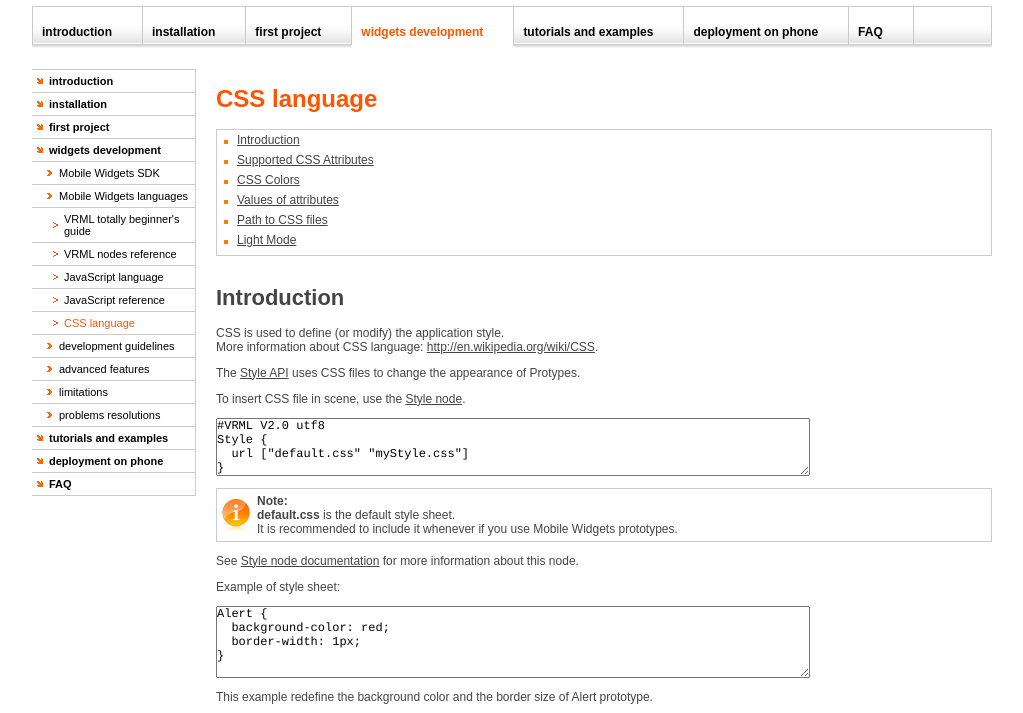
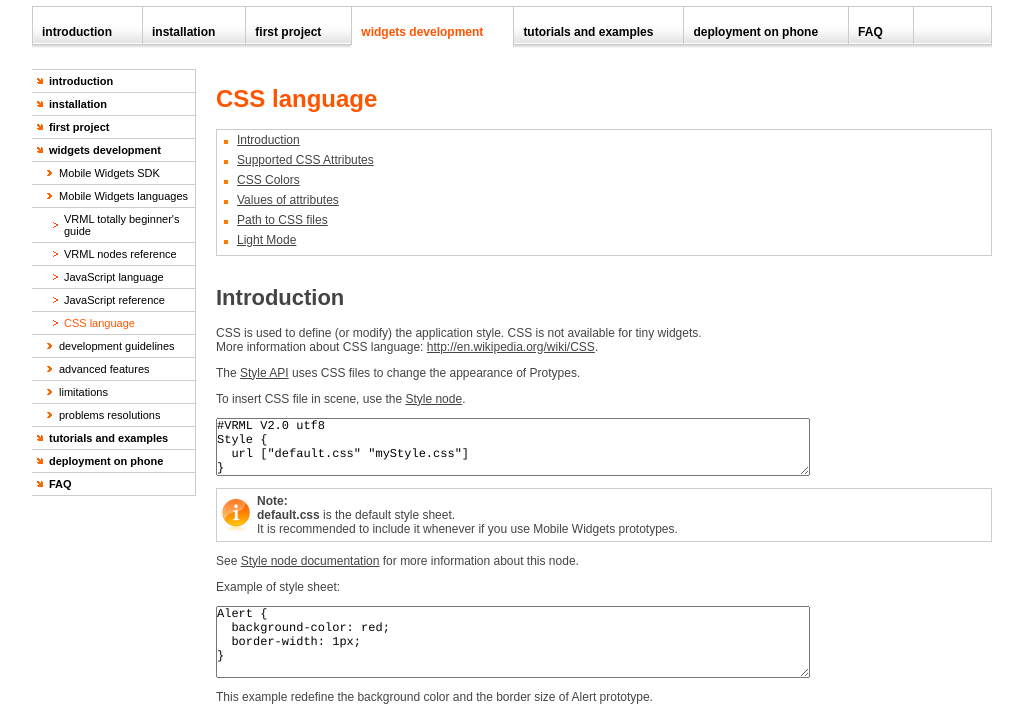
Before and after one commit to osmwp/osmwp.github.com, a plain HTML site: page widgets_development_css_language.html in a window 1280 px wide. Shown: the part 82-795 px from the top of the page, without its empty margins (128-1151 px from the left). Drawn offline with Linux system fonts and the light colour scheme; grey boxes are pictures that could not be loaded.

Commit message:
Comment that CSS is not available for tiny widgets

```diff
--- a/widgets_development_css_language.html
+++ b/widgets_development_css_language.html
@@ -40,7 +40,7 @@ addIndex();
 <script type="text/javascript">addTitle("Introduction", 1);</script>
 
 <p>
-CSS is used to define (or modify) the application style.<br/>
+CSS is used to define (or modify) the application style. CSS is not available for tiny widgets.<br/>
 More information about CSS language:
 <a href="http://en.wikipedia.org/wiki/CSS" target="_blank">http://en.wikipedia.org/wiki/CSS</a>.
 </p>
```
